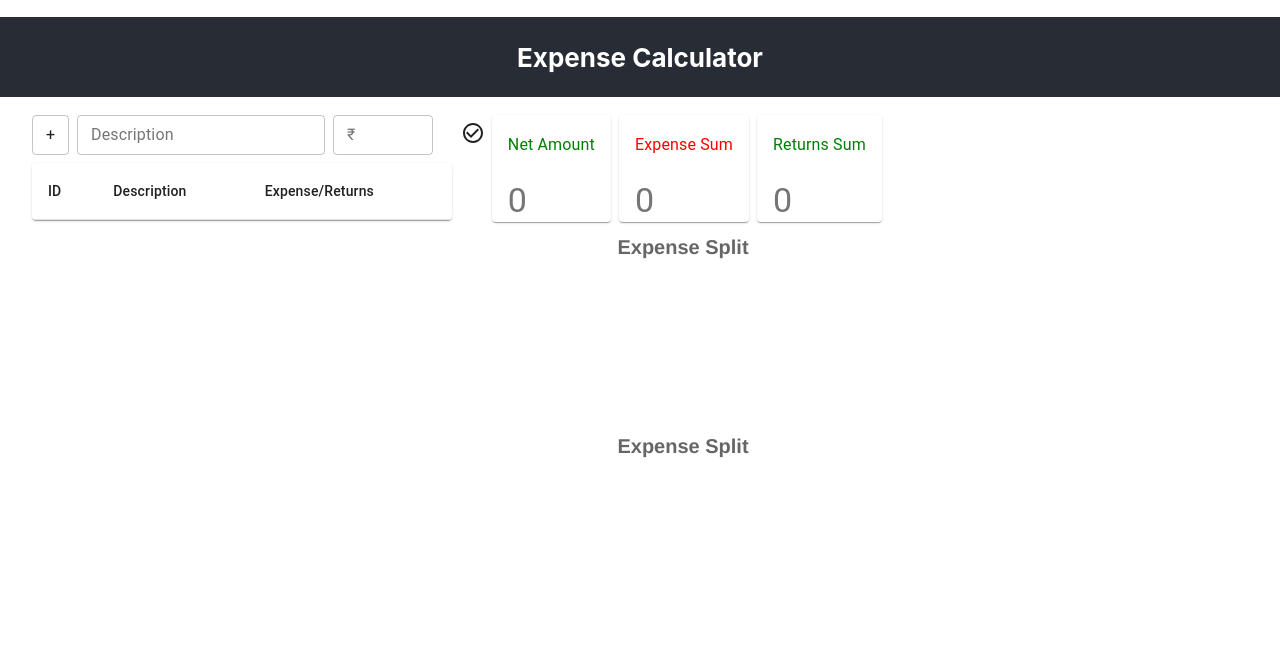
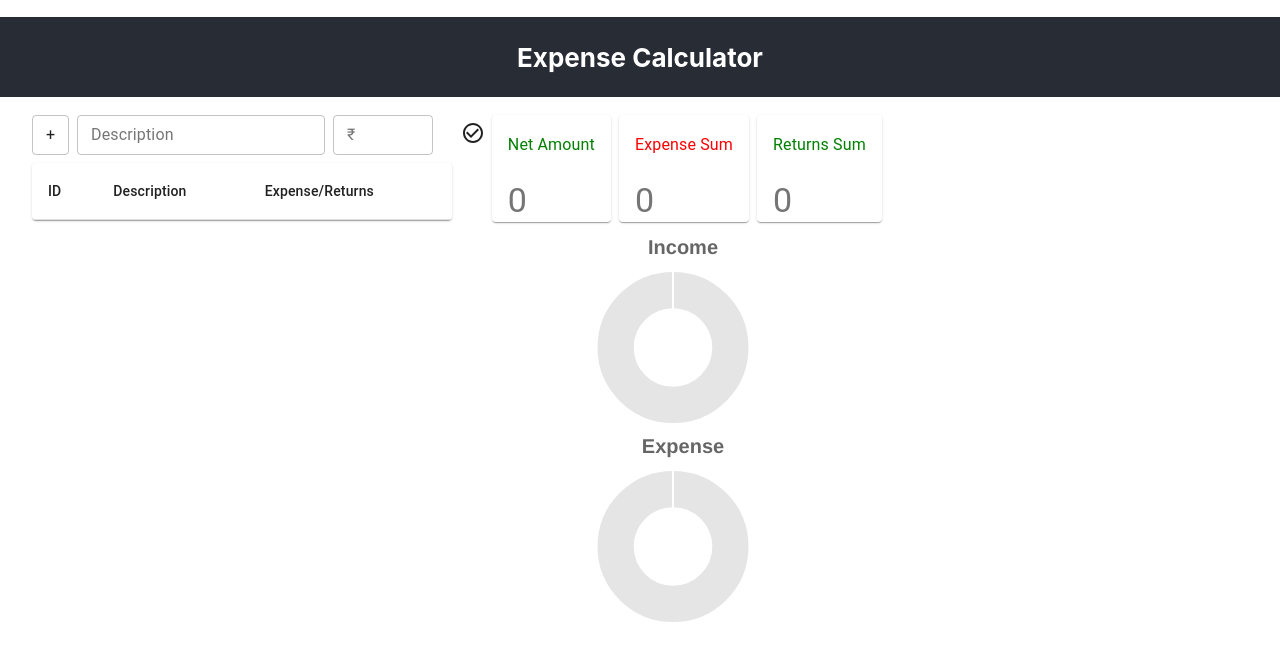
Before and after one commit to davisraimon/react-expense-manager-dash, a React (Create React App) app: page / in a window 1280 px wide. Shown: the top 660 px of the page. Built offline with nearby package versions, Linux system fonts and the light colour scheme.

Commit message:
chart minor updates commit

```diff
--- a/src/components/Chart.js
+++ b/src/components/Chart.js
@@ -20,7 +20,7 @@ export default function Chart(props) {
         options={{
           title: {
             display: true,
-            text: "Expense Split",
+            text: props.title,
             fontSize: 20,
           },
           legend: {
--- a/src/components/ListExpense.js
+++ b/src/components/ListExpense.js
@@ -15,15 +15,21 @@ function ListExpense(props) {
   const [initialList, setInitiallist] = useState([]);
   const [labels, setLabels] = useState([]);
   const [colors, setColors] = useState([]);
-  const [values, setValues] = useState([]);
+  const [values, setValues] = useState([-1]);
   const [labelsexpense, setLabelsexpense] = useState([]);
   const [colorsexpense, setColorsexpense] = useState([]);
-  const [valuesexpense, setValuesexpense] = useState([]);
+  const [valuesexpense, setValuesexpense] = useState([-1]);
   let netAmount = 0.0;
   let netIncome = 0.0;
   let netExpense = 0.0;
 
-  function handleClick(e, values) {
+  function handleClick(e) {
+    if (values[0] === -1 && e[2] === "+") {
+      setValues([]);
+    }
+    if (valuesexpense[0] === -1 && e[2] === "-") {
+      setValuesexpense([]);
+    }
     var temp = [];
     var tempColor =
       "rgb(" +
@@ -116,11 +122,17 @@ function ListExpense(props) {
             title="Returns Sum"
             netAmount={netIncome}
           ></ConsolidatedCards>
-          <Chart labels={labels} colors={colors} values={values}></Chart>
+          <Chart
+            labels={labels}
+            colors={colors}
+            values={values}
+            title="Income"
+          ></Chart>
           <Chart
             labels={labelsexpense}
             colors={colorsexpense}
             values={valuesexpense}
+            title="Expense"
           ></Chart>
         </div>
       </div>
```
